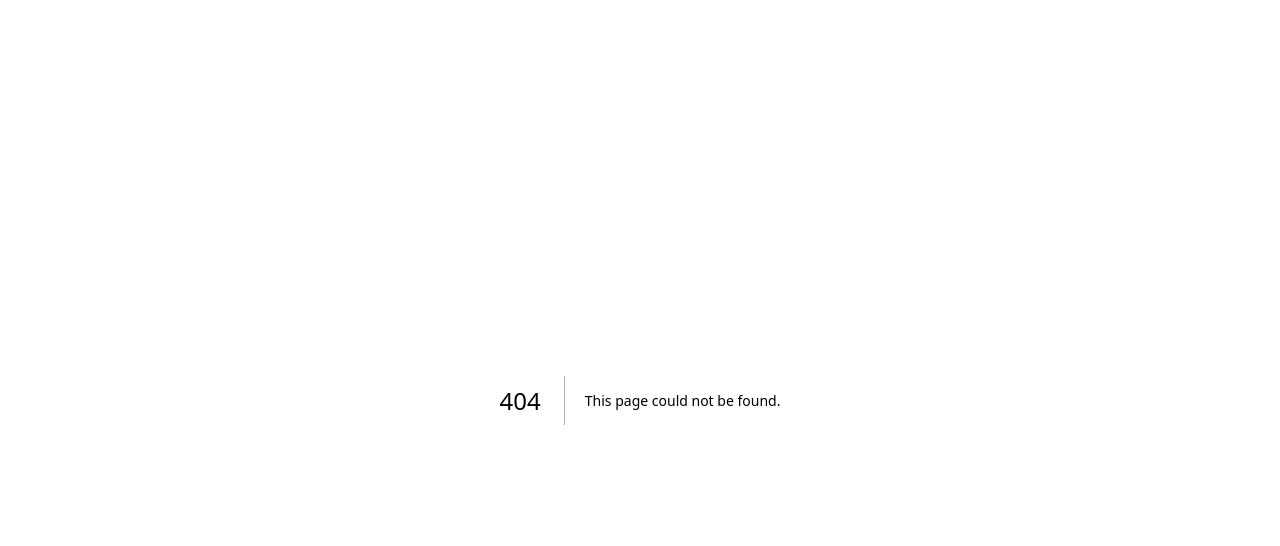
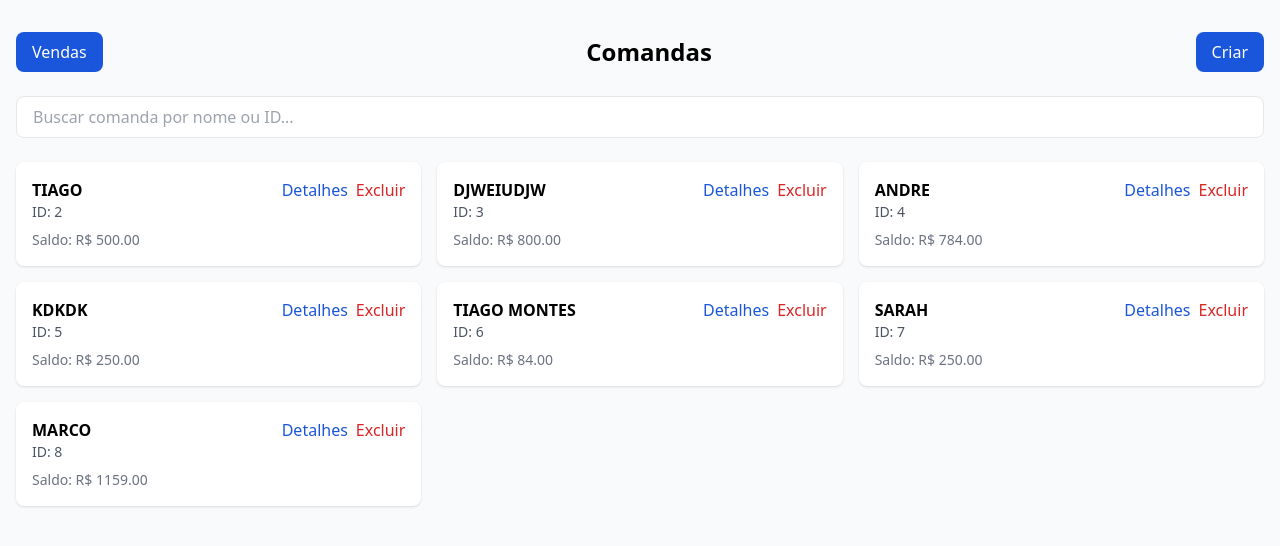
Before and after one commit to TiagoMontes/BAR, a Next.js app: page /comandas in a window 1280 px wide. Before the commit this address had no page. Shown: the top 546 px of the page. Built offline with nearby package versions, Linux system fonts and the light colour scheme.

Commit message:
feat: implementa exclusão de comandas via arquivo JSON local

```diff
--- a/components/ComandaForm.js
+++ b/components/ComandaForm.js
@@ -103,7 +103,7 @@ export default function ComandaForm({ onComandaSelect, onCancel }) {
               disabled={isLoading || !cliente.trim()}
               className="flex-1 bg-primary text-white py-2 px-4 rounded-lg hover:bg-primary-dark transition-colors disabled:opacity-50 disabled:cursor-not-allowed"
             >
-              {isLoading ? 'Verificando...' : 'Criar Comanda'}
+              {isLoading ? 'Verificando...' : 'Criar'}
             </button>
           </div>
         </form>
--- /dev/null
+++ b/components/Layout.js
@@ -0,0 +1,6 @@
+const navigation = [
+  { name: 'Vendas', href: '/vendas' },
+  { name: 'Comandas', href: '/comandas' },
+  { name: 'Produtos', href: '/produtos' },
+  { name: 'Relatórios', href: '/relatorios' },
+]
--- a/components/vendas/ComandaSelector.js
+++ b/components/vendas/ComandaSelector.js
@@ -1,8 +1,7 @@
 import { useState } from 'react'
-import ComandaForm from '../ComandaForm'
+import Link from 'next/link'
 
 export default function ComandaSelector({ comandas, selectedComanda, onComandaSelect, onShowDetails }) {
-  const [showComandaForm, setShowComandaForm] = useState(false)
   const [comandaSearchTerm, setComandaSearchTerm] = useState('')
 
   // Filter comandas based on search term
@@ -11,29 +10,19 @@ export default function ComandaSelector({ comandas, selectedComanda, onComandaSe
     String(comanda.Idcomanda).includes(comandaSearchTerm)
   )
 
-  const handleComandaSelect = (comanda) => {
-    onComandaSelect(comanda)
-    setShowComandaForm(false)
-  }
-
   return (
     <div className="bg-white p-4 rounded-lg shadow">
       <div className="flex justify-between items-center mb-2">
         <h2 className="text-lg font-semibold">Comanda</h2>
-        <button
-          onClick={() => setShowComandaForm(true)}
+        <Link
+          href="/comandas"
           className="text-sm text-primary hover:text-primary-dark"
         >
-          Nova Comanda
-        </button>
+          Gerenciar Comandas
+        </Link>
       </div>
 
-      {showComandaForm ? (
-        <ComandaForm
-          onComandaSelect={handleComandaSelect}
-          onCancel={() => setShowComandaForm(false)}
-        />
-      ) : selectedComanda ? (
+      {selectedComanda ? (
         <div className="space-y-2">
           <p className="font-medium">{selectedComanda.Cliente}</p>
           <p className="text-sm text-gray-600">
--- a/data/comandas.json
+++ b/data/comandas.json
@@ -1,10 +1,4 @@
 [
-  {
-    "Idcomanda": 1,
-    "Cliente": "TIAGO",
-    "saldo": 1288,
-    "Entrada": "31/05/2025, 18:00:33"
-  },
   {
     "Idcomanda": 2,
     "Cliente": "TIAGO",
@@ -44,7 +38,7 @@
   {
     "Idcomanda": 8,
     "Cliente": "MARCO",
-    "saldo": 859,
+    "saldo": 1159,
     "Entrada": "01/06/2025, 10:12:57"
   }
 ]
--- a/lib/api.js
+++ b/lib/api.js
@@ -78,3 +78,10 @@ export async function createComanda(cliente) {
     body: JSON.stringify({ cliente }),
   })
 }
+
+export async function deleteComanda(comandaId) {
+  return apiRequest('/comandas/remove', {
+    method: 'POST',
+    body: JSON.stringify({ comandaId })
+  })
+}
--- /dev/null
+++ b/pages/api/comandas/remove.js
@@ -0,0 +1,28 @@
+import fs from 'fs'
+import path from 'path'
+
+export default async function handler(req, res) {
+  if (req.method !== 'POST') {
+    return res.status(405).json({ message: 'Method not allowed' })
+  }
+
+  try {
+    const { comandaId } = req.body
+
+    // Read the comandas file
+    const filePath = path.join(process.cwd(), 'data', 'comandas.json')
+    const fileContent = fs.readFileSync(filePath, 'utf8')
+    const comandas = JSON.parse(fileContent)
+
+    // Find and remove the comanda
+    const updatedComandas = comandas.filter(comanda => comanda.Idcomanda !== comandaId)
+
+    // Write back to file
+    fs.writeFileSync(filePath, JSON.stringify(updatedComandas, null, 2))
+
+    res.status(200).json({ message: 'Comanda removida com sucesso' })
+  } catch (error) {
+    console.error('Error removing comanda:', error)
+    res.status(500).json({ message: 'Erro ao remover comanda' })
+  }
+}
--- /dev/null
+++ b/pages/comandas.js
@@ -0,0 +1,177 @@
+import { useState, useEffect } from 'react'
+import { useRouter } from 'next/router'
+import { getComandas, deleteComanda } from '../lib/api'
+import ComandaForm from '../components/ComandaForm'
+import ComandaDetalhes from '../components/ComandaDetalhes'
+
+export default function Comandas() {
+  const router = useRouter()
+  const [comandas, setComandas] = useState([])
+  const [isLoading, setIsLoading] = useState(true)
+  const [error, setError] = useState('')
+  const [showComandaForm, setShowComandaForm] = useState(false)
+  const [selectedComanda, setSelectedComanda] = useState(null)
+  const [showComandaDetalhes, setShowComandaDetalhes] = useState(false)
+  const [searchTerm, setSearchTerm] = useState('')
+
+  // Load comandas data
+  useEffect(() => {
+    const fetchComandas = async () => {
+      try {
+        setIsLoading(true)
+        const data = await getComandas()
+        setComandas(data)
+      } catch (err) {
+        setError('Erro ao carregar comandas')
+      } finally {
+        setIsLoading(false)
+      }
+    }
+
+    fetchComandas()
+  }, [])
+
+  // Filter comandas based on search term
+  const filteredComandas = comandas.filter(comanda =>
+    comanda.Cliente.toLowerCase().includes(searchTerm.toLowerCase()) ||
+    String(comanda.Idcomanda).includes(searchTerm)
+  )
+
+  const handleCreateComanda = async (newComanda) => {
+    try {
+      const updatedComandas = await getComandas()
+      setComandas(updatedComandas)
+      setShowComandaForm(false)
+    } catch (err) {
+      setError('Erro ao criar comanda')
+    }
+  }
+
+  const handleDeleteComanda = async (comandaId) => {
+    if (!confirm('Tem certeza que deseja excluir esta comanda?')) {
+      return
+    }
+
+    try {
+      setError('')
+      await deleteComanda(comandaId)
+      const updatedComandas = await getComandas()
+      setComandas(updatedComandas)
+    } catch (err) {
+      console.error('Erro ao excluir comanda:', err)
+      setError(err.message || 'Erro ao excluir comanda. Verifique se a comanda não possui vendas associadas.')
+    }
+  }
+
+  if (isLoading) {
+    return (
+      <div className="flex items-center justify-center min-h-screen">
+        <div className="animate-spin rounded-full h-12 w-12 border-b-2 border-primary"></div>
+      </div>
+    )
+  }
+
+  return (
+    <div className="container mx-auto px-4 py-8">
+      <div className="flex justify-between items-center mb-6">
+      <button
+            onClick={() => router.push('/vendas')}
+            className="bg-primary text-white px-4 py-2 rounded-lg hover:bg-primary-dark transition-colors"
+          >
+            Vendas
+          </button>
+          <h1 className="text-2xl font-bold">Comandas</h1>
+        <button
+          onClick={() => setShowComandaForm(true)}
+          className="bg-primary text-white px-4 py-2 rounded-lg hover:bg-primary-dark transition-colors"
+        >
+          Criar
+        </button>
+      </div>
+
+      {/* Search Input */}
+      <div className="mb-6">
+        <input
+          type="text"
+          placeholder="Buscar comanda por nome ou ID..."
+          className="w-full px-4 py-2 border rounded-lg focus:outline-none focus:ring-2 focus:ring-primary"
+          value={searchTerm}
+          onChange={(e) => setSearchTerm(e.target.value)}
+        />
+      </div>
+
+      {/* Error Message */}
+      {error && (
+        <div className="bg-red-100 text-red-600 p-4 rounded-lg mb-6">
+          {error}
+        </div>
+      )}
+
+      {/* Comandas List */}
+      <div className="grid grid-cols-1 md:grid-cols-2 lg:grid-cols-3 gap-4">
+        {filteredComandas.length === 0 ? (
+          <div className="col-span-full text-center py-8 text-gray-500">
+            Nenhuma comanda encontrada
+          </div>
+        ) : (
+          filteredComandas.map(comanda => (
+            <div
+              key={comanda.Idcomanda}
+              className="bg-white p-4 rounded-lg shadow hover:shadow-md transition-shadow"
+            >
+              <div className="flex justify-between items-start mb-2">
+                <div>
+                  <h3 className="font-semibold">{comanda.Cliente}</h3>
+                  <p className="text-sm text-gray-600">
+                    ID: {comanda.Idcomanda}
+                  </p>
+                </div>
+                <div className="flex space-x-2">
+                  <button
+                    onClick={() => {
+                      setSelectedComanda(comanda)
+                      setShowComandaDetalhes(true)
+                    }}
+                    className="text-primary hover:text-primary-dark"
+                  >
+                    Detalhes
+                  </button>
+                  <button
+                    onClick={() => handleDeleteComanda(comanda.Idcomanda)}
+                    className="text-red-600 hover:text-red-700"
+                  >
+                    Excluir
+                  </button>
+                </div>
+              </div>
+              <div className="text-sm text-gray-500">
+                Saldo: R$ {comanda.saldo.toFixed(2)}
+              </div>
+            </div>
+          ))
+        )}
+      </div>
+
+      {/* Comanda Form Modal */}
+      {showComandaForm && (
+        <div className="fixed inset-0 bg-black bg-opacity-50 flex items-center justify-center p-4">
+
+            <ComandaForm
+              onComandaSelect={handleCreateComanda}
+              onCancel={() => setShowComandaForm(false)}
+            />
+
+        </div>
+      )}
+
+      {/* Comanda Details Modal */}
+      {selectedComanda && (
+        <ComandaDetalhes
+          comanda={selectedComanda}
+          isOpen={showComandaDetalhes}
+          onClose={() => setShowComandaDetalhes(false)}
+        />
+      )}
+    </div>
+  )
+}
```
Also changed, not shown: 1 other file (tests, documents, lock files or other folders).
